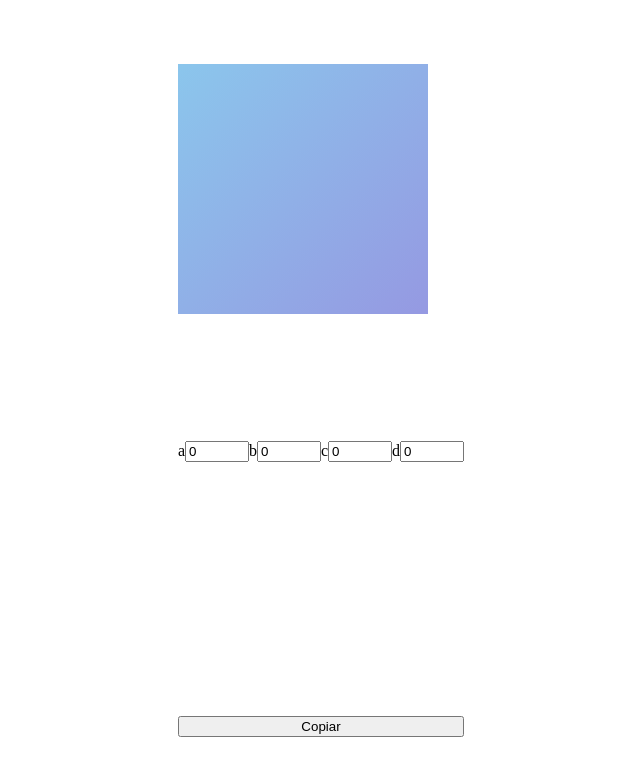
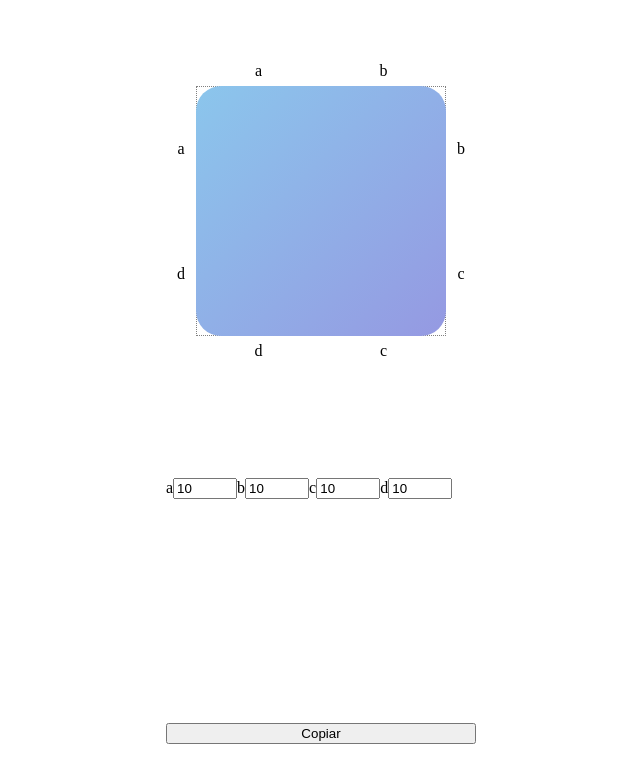
Before and after one commit to Lopez089/Border-Radius-Previewer, a React (Vite) app: page / in a window 1280 px wide. Shown: the top 782 px of the page, without its empty margins (319-959 px from the left). Built offline with nearby package versions, Linux system fonts and the light colour scheme.

Commit message:
feat: create layout of the letters of each vertex

```diff
--- a/src/App.jsx
+++ b/src/App.jsx
@@ -2,9 +2,11 @@ import { useState } from 'react'
 import styled from 'styled-components'
 import { Layout } from './components/index'
 
-const inicialState = [0, 0, 0, 0]
+const inicialState = [10, 10, 10, 10]
 
 const Cuadrado = styled.div`
+  grid-column: 2 / 4;
+  grid-row: 2/4;
   width:250px;
   height:250px;
   border-radius: ${prop => prop.border.toString().replaceAll(',', '% ').concat('%')};
@@ -13,6 +15,8 @@ const Cuadrado = styled.div`
 
 `
 const OutlineSquare = styled.div`
+ grid-column: 2 / 4;
+  grid-row: 2/4;
   position:absolute;
   width:248px;
   height:248px;
@@ -21,7 +25,68 @@ const OutlineSquare = styled.div`
 `
 
 const WrapeerSquare = styled.div`
-  position:relative;
+  position: relative;
+  display: grid;
+  grid-template-columns: 30px repeat(2, 1fr) 30px;
+  grid-template-rows: 30px repeat(2, 1fr) 30px;
+`
+
+const ATop = styled.div`
+  display: flex;
+  justify-content: center;
+  align-items: center;
+  grid-column: 2 / 2;
+  grid-row: 1;
+`
+const BTop = styled.div`
+  display: flex;
+  justify-content: center;
+  align-items: center;
+  grid-column: 3 / 3;
+  grid-row: 1;
+`
+const ALeft = styled.div`
+  display: flex;
+  justify-content: center;
+  align-items: center;
+  grid-column: 1 / 1;
+  grid-row: 2;
+`
+const BRight = styled.div`
+  display: flex;
+  justify-content: center;
+  align-items: center;
+  grid-column: 4 / 4;
+  grid-row: 2;
+`
+
+const DLeft = styled.div`
+  display: flex;
+  justify-content: center;
+  align-items: center;
+  grid-column: 1 / 1;
+  grid-row: 3;
+`
+const CRight = styled.div`
+  display: flex;
+  justify-content: center;
+  align-items: center;
+  grid-column: 4/ 4;
+  grid-row: 3;
+`
+const DButton = styled.div`
+  display: flex;
+  justify-content: center;
+  align-items: center;
+  grid-column: 2 / 2;
+  grid-row: 4;
+`
+const CButton = styled.div`
+  display: flex;
+  justify-content: center;
+  align-items: center;
+  grid-column: 3/ 3;
+  grid-row: 4;
 `
 
 function App() {
@@ -60,8 +125,16 @@ function App() {
   return (
     <Layout>
       <WrapeerSquare>
+        <ATop><p>a</p></ATop>
+        <BTop><p>b</p></BTop>
+        <ALeft><p>a</p></ALeft>
+        <BRight><p>b</p></BRight>
         <OutlineSquare />
         <Cuadrado border={border} />
+        <DLeft><p>d</p></DLeft>
+        <CRight><p>c</p></CRight>
+        <DButton><p>d</p></DButton>
+        <CButton><p>c</p></CButton>
       </WrapeerSquare>
       <form >
         <label htmlFor='a'>a</label>
```
